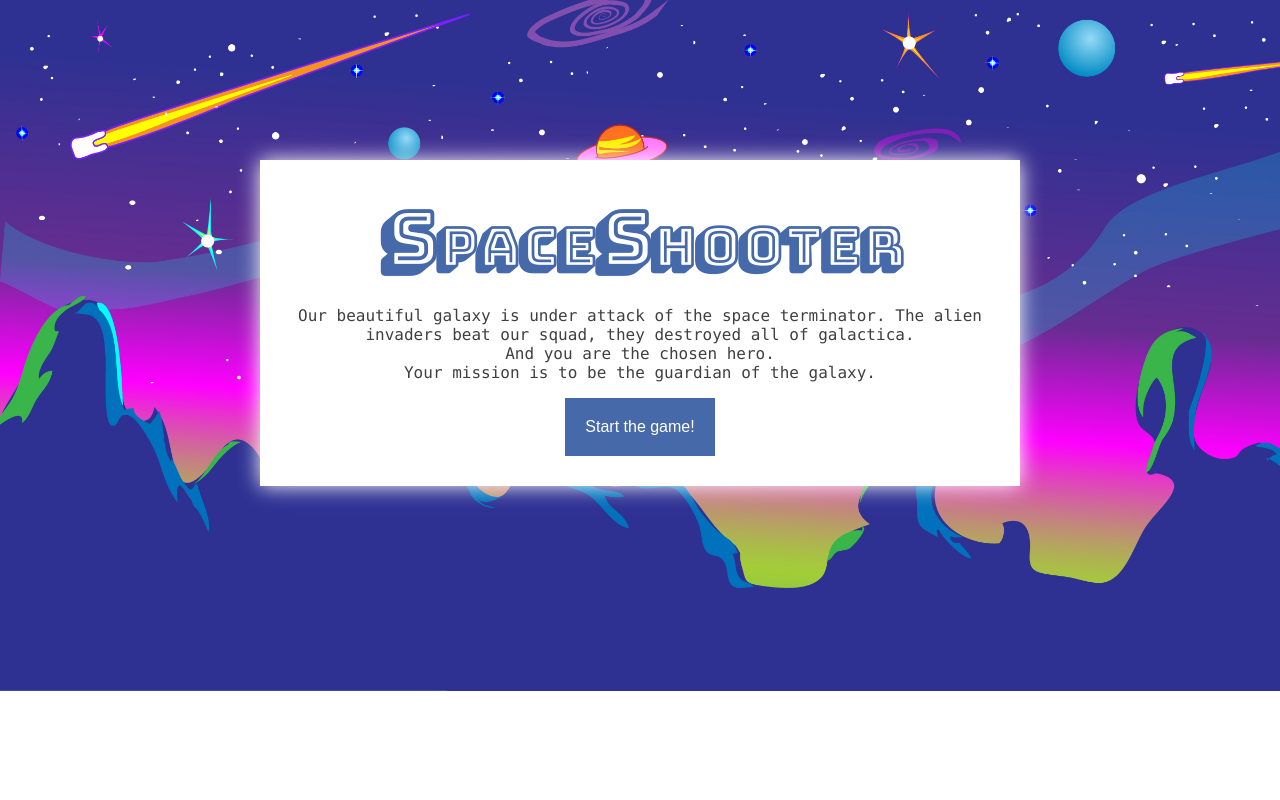
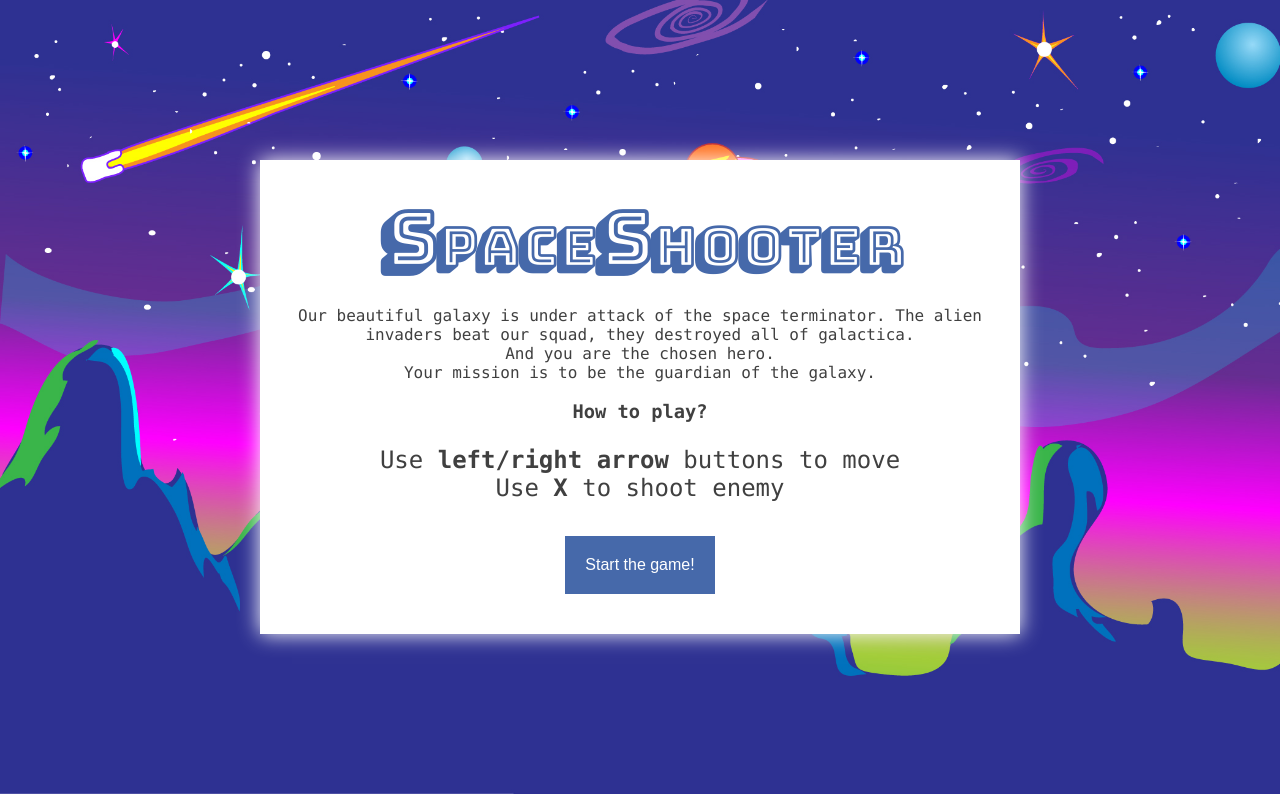
Before and after one commit to EvelinSzabados/js-game, a Flask app: page / in a window 1280 px wide. Run offline with Flask 2, Linux system fonts and the light colour scheme.

Commit message:
Designing main page

```diff
--- a/static/style.css
+++ b/static/style.css
@@ -76,6 +76,7 @@ body{
     font-size: 16px;
     padding: 20px;
     margin-inside: 20px;
+    margin: 10px;
 }
 
 .start_game_btn:hover{
--- a/templates/index.html
+++ b/templates/index.html
@@ -5,6 +5,10 @@
 <h1 class="header">SpaceShooter</h1>
  <p class="main_text">
         Our beautiful galaxy is under attack of the space terminator. The alien invaders beat our squad, they destroyed all of galactica. <br>And you are the chosen hero. <br>Your mission is to be the guardian of the galaxy.
+ </p>
+    <h3>How to play?</h3>
+    <p style="font-size: 24px;"> Use <b>left/right arrow</b> buttons to move <br>
+        Use <b>X</b> to shoot enemy
     </p>
     <a href="/game"><button class="start_game_btn">Start the game!</button></a>
 </div>
--- a/templates/winner.html
+++ b/templates/winner.html
@@ -8,7 +8,7 @@
     After destroying asteroids, your second mission will be a little bit more difficult: <br>
     You need to defeat the alien army's outpost before they can ask for reinforcement.
 </p>
-    <button class="start_game_btn">Next level</button>
+    <button class="start_game_btn">Next level</button><a href="/"><button class="start_game_btn">Back to main page</button></a>
 </div>
 
 {% endblock %}
```
